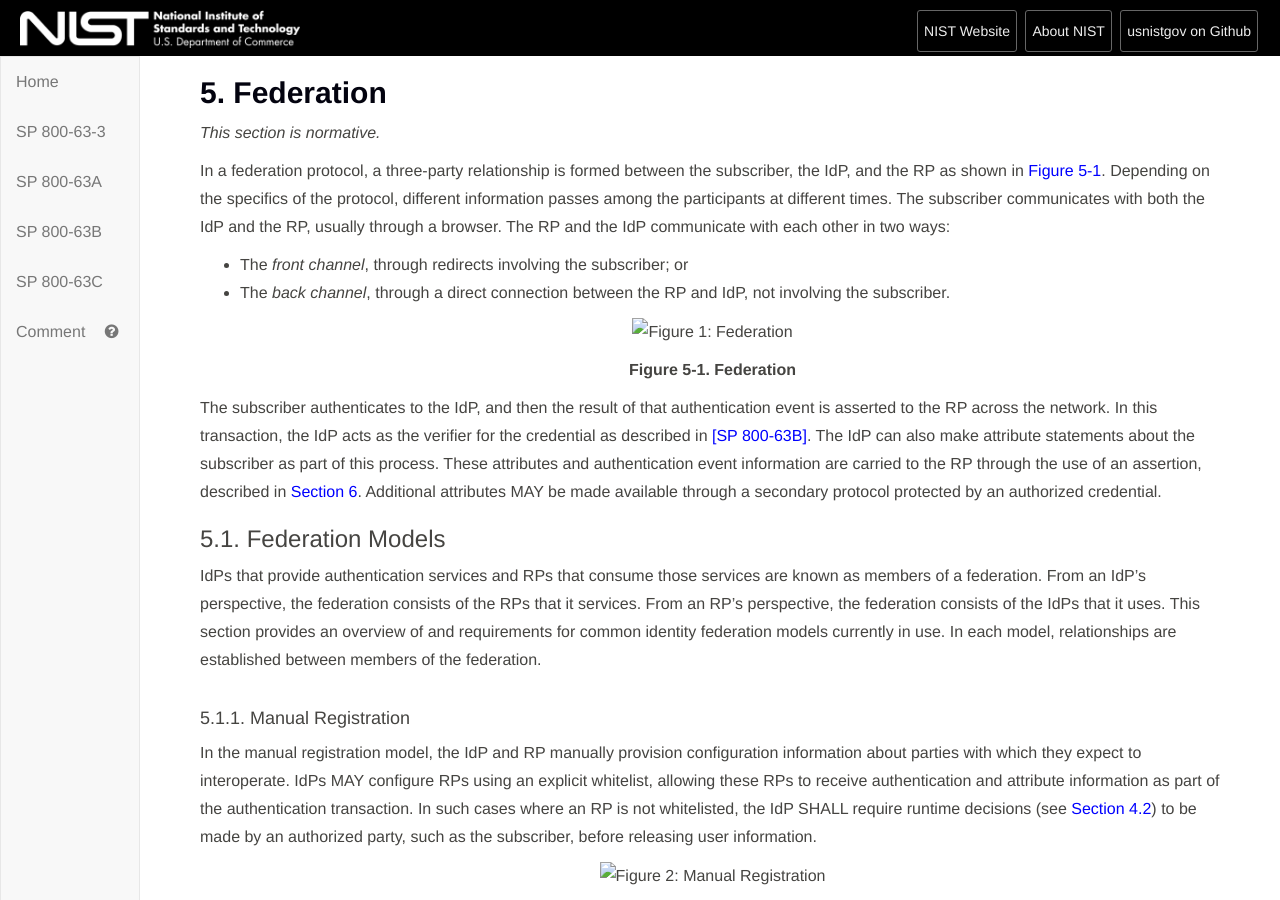
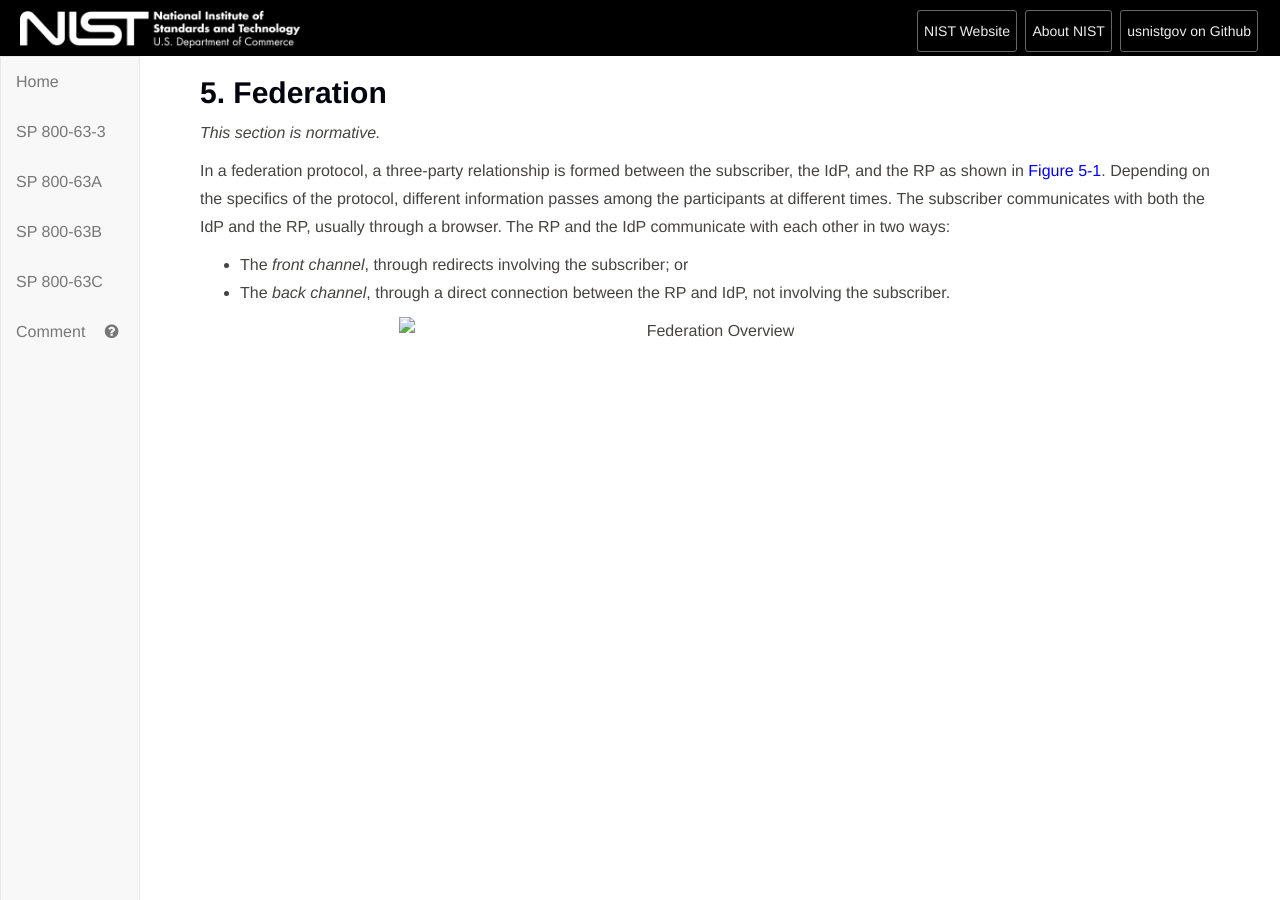
Before and after one commit to usnistgov/TIG-Stage, a Jekyll site: the page built from sp800-63c/sec5_federation.md, in a window 1280 px wide and 900 px high. Built offline with Jekyll 4.4.1, drawn with Linux system fonts in a browser that asks for light colours; our own code applies the rules of GitHub Pages for plain Markdown files.

Commit message:
Test graphics

```diff
--- a/sp800-63c/sec5_federation.md
+++ b/sp800-63c/sec5_federation.md
@@ -13,11 +13,13 @@ In a federation protocol, a three-party relationship is formed between the subsc
 <a name="63cSec5-Figure1"></a>
 
 <div class="text-center" markdown="1">
-![Figure 1: Federation](sp800-63c/media/federation.png)
+
+<img src="sp800-63c/media/federation.png" alt="Federation Overview" style="width:628px;height:600px;;min-width: 628px;min-height:600px;"/>
 
 **Figure 5-1. Federation**
 
 </div>
+
 
 The subscriber authenticates to the IdP, and then the result of that authentication event is asserted to the RP across the network. In this transaction, the IdP acts as the verifier for the credential as described in [[SP 800-63B]](sp800-63b.html). The IdP can also make attribute statements about the subscriber as part of this process. These attributes and authentication event information are carried to the RP through the use of an assertion, described in [Section 6](#assertions). Additional attributes MAY be made available through a secondary protocol protected by an authorized credential.
 
```
